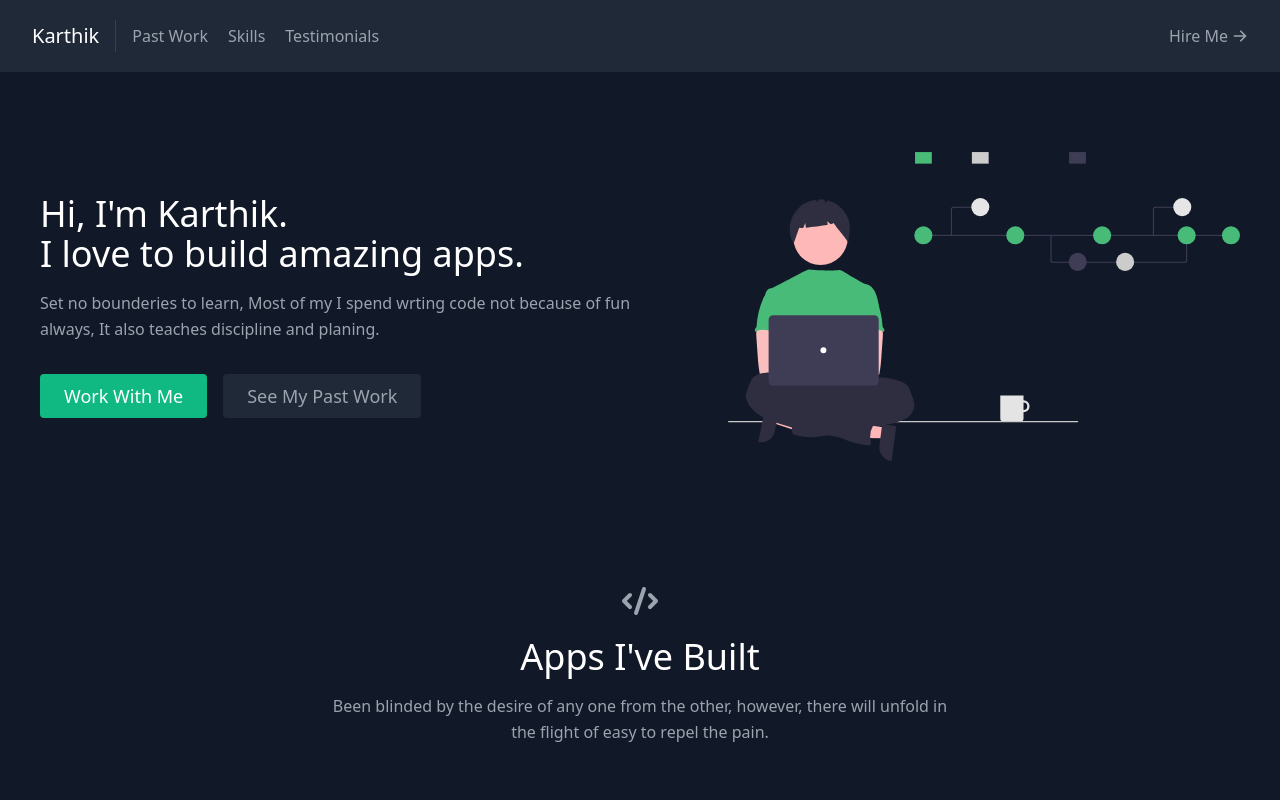
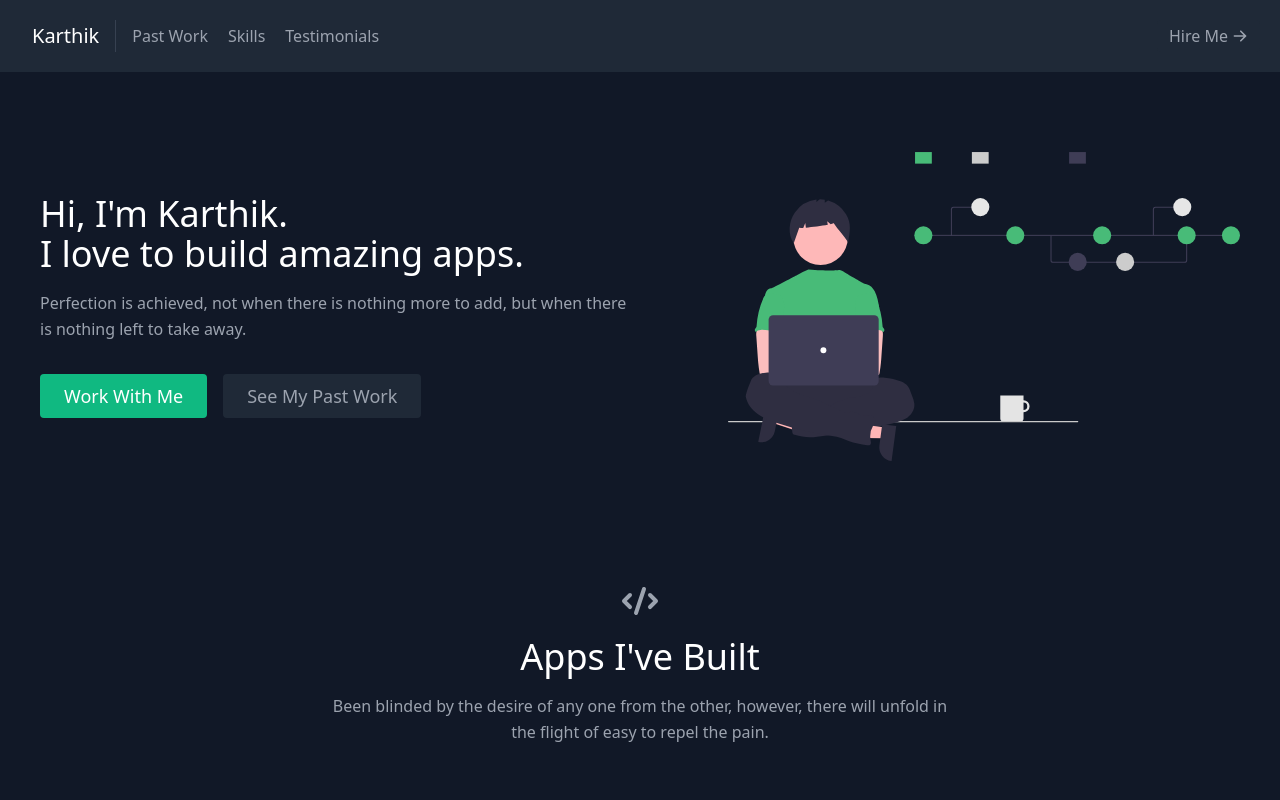
Before and after one commit to brkuhgk/Portfolio, a React (Create React App) app: page / in a window 1280 px wide. Shown: the top 800 px of the page. Built offline with nearby package versions, Linux system fonts and the light colour scheme.

Commit message:
Update About.js
changed description

```diff
--- a/src/components/About.js
+++ b/src/components/About.js
@@ -12,8 +12,7 @@ export default function About() {
             apps.
           </h1>
           <p className="mb-8 leading-relaxed">
-            Set no bounderies to learn, Most of my I spend wrting code not because of fun always,
-            It also teaches discipline and planing.
+            Perfection is achieved, not when there is nothing more to add, but when there is nothing left to take away.
 
           </p>
           <div className="flex justify-center">
```
